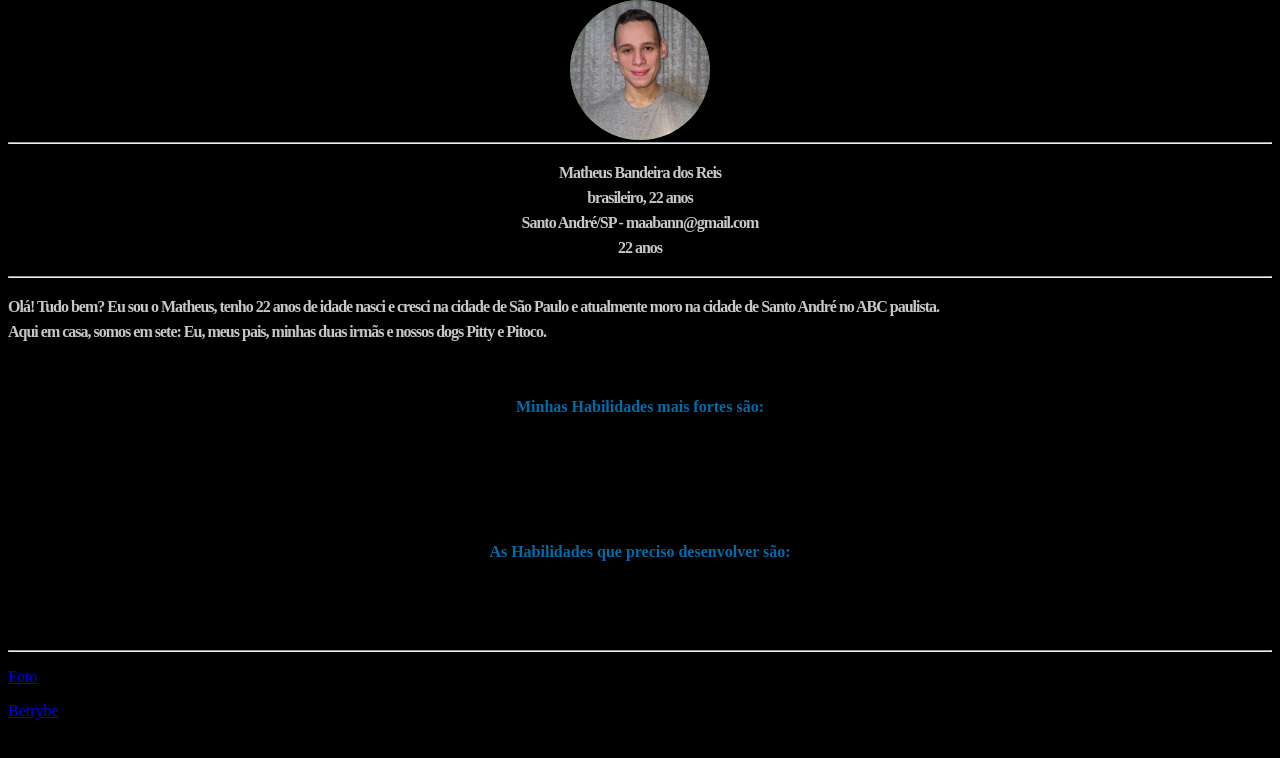
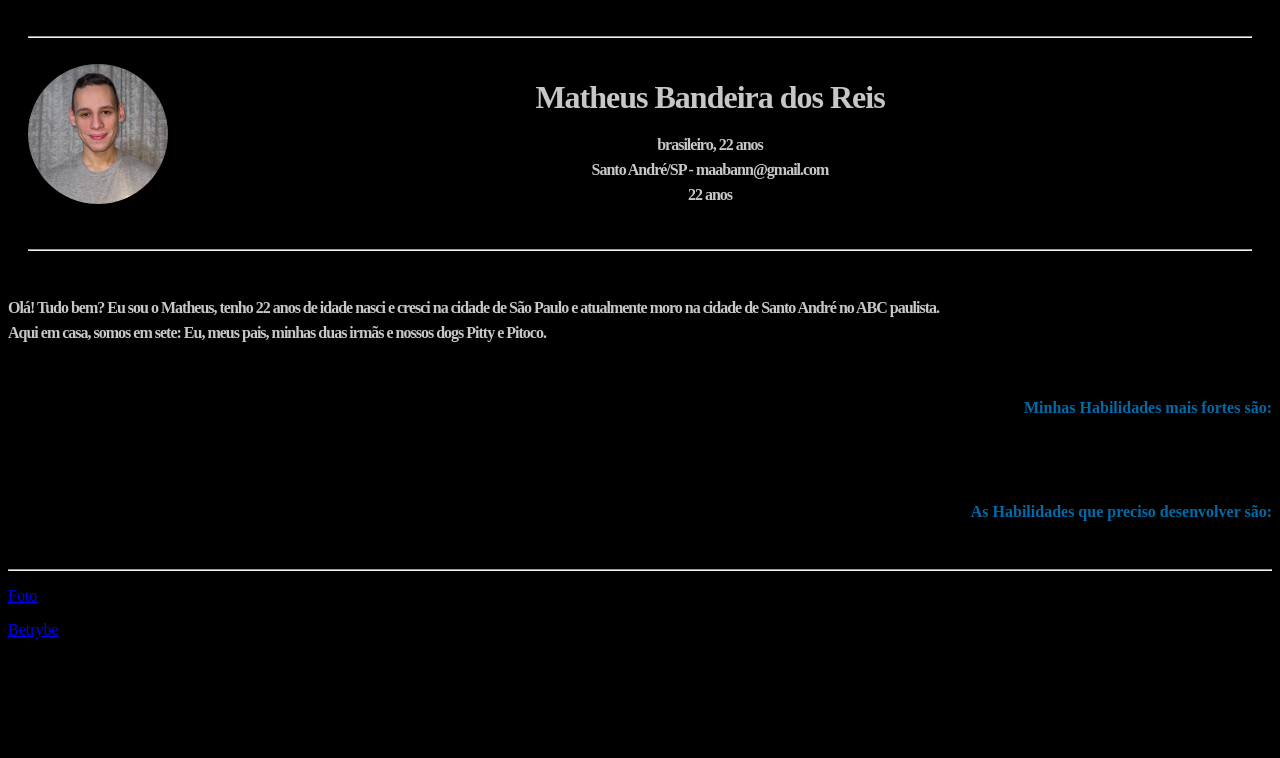
Before and after one commit to mathban/Portifolio, a plain HTML site: page index.html in a window 1280 px wide. Shown: the top 758 px of the page. Drawn offline with Linux system fonts and the light colour scheme.

Commit message:
feito o cabecalho

```diff
--- a/index.html
+++ b/index.html
@@ -1,88 +1,42 @@
 <!DOCTYPE html>
 <html>
+
     <head>
         <title> Portifólio  </title>
         <meta charset="UTF-8">
         <link rel="preconnect" href="https://fonts.googleapis.com">
+        <link rel="stylesheet" href="style.css">
     </head>
+
 </html>
 
-<style>
+<style></style>
 
-body {
-height: 300vh;
-
-background: url(IMAGENS/) no-repeat;
-background-color: black;
-}
-
-#porfile-photo{
-border-radius: 100%;
-width: 140px;
-position:absolute;
-top: 0;
-right: 0;
-bottom: ;
-left: 0;
-margin: auto;
-background-color: green;
-}
-
-#main-title{
-line-height: 55px;
-font-weight: 600;
-text-align: center;
-letter-spacing: -1px;
-color: #006ba8
-}
-
-.section-title{
-line-height: 25px;
-font-weight: 600;
-text-align: center;
-letter-spacing: 0px;
-color: #006ba8;
-}
-
-.section-txt1{
-line-height: 25px;
-font-weight: 600;
-text-align: center;
-letter-spacing: -1px;
-color: #c7c7c7;
-}
-
-.section-txt2{
-line-height: 25px;
-font-weight: 600;
-text-align: justify;
-letter-spacing: -1px;
-color: #c7c7c7;
-}
+<body>
+ <div id="cabecalho">
+ <hr><br>
+     <div>
+         <img id= "porfile-photo" src="IMAGENS/perfil.jpeg" alt="Foto do Matheus sorrindo" width="20%">
+     </div>
 
 
-</style>
-<body>
-    <img id= "porfile-photo" src="IMAGENS/perfil.jpeg" alt="Foto do Matheus sorrindo" width="20%">
+     <div>
 
-    <!--<img id= "capa" src="IMAGENS/zoom-bg7 (1).png" width=100% height= "133"
-    -->
-
-    <br><br><br><br><br><br><br>
-
-    <hr>
-
-    <!--<h1 id= "main-title"> Matheus Bandeira dos Reis </h1>
-    -->
+         <h1 class="section-txt1">
+         Matheus Bandeira dos Reis
+         </h2>
 
          <p class="section-txt1">
-        Matheus Bandeira dos Reis <br>
          brasileiro, 22 anos <br>
          Santo André/SP - maabann@gmail.com <br>
          22 anos
          </p>
 
-    <hr>
+     <br><hr>
+     </div>
+
+ </div>
+
 
     <p class="section-txt2">
      Olá! Tudo bem?  Eu sou o Matheus, tenho 22 anos de idade nasci e cresci na cidade de São Paulo e atualmente moro na cidade de Santo André no ABC paulista. <br>
--- a/style.css
+++ b/style.css
@@ -0,0 +1,53 @@
+body {
+    height: 300vh;
+
+    background: url(IMAGENS/) no-repeat;
+    background-color: black;
+    }
+
+    #porfile-photo{
+    border-radius: 100%;
+    width: 140px;
+    float: left;
+    clear: both;
+
+    }
+
+    #main-title{
+    line-height: 55px;
+    font-weight: 600;
+    text-align: center;
+    letter-spacing: -1px;
+    color: #006ba8
+    }
+
+    .section-title{
+    line-height: 25px;
+    font-weight: 600;
+    text-align: center;
+    letter-spacing: 0px;
+    color: #006ba8;
+    float: right;
+    clear: both;
+    }
+
+    .section-txt1{
+    line-height: 25px;
+    font-weight: 600;
+    text-align: center;
+    letter-spacing: -1px;
+    color: #c7c7c7;
+    }
+
+    .section-txt2{
+    line-height: 25px;
+    font-weight: 600;
+    text-align: justify;
+    letter-spacing: -1px;
+    color: #c7c7c7;
+    }
+
+    #cabecalho {
+     padding: 20px;
+
+    }
```
Lines whose indentation alone changed are shown as unchanged.
